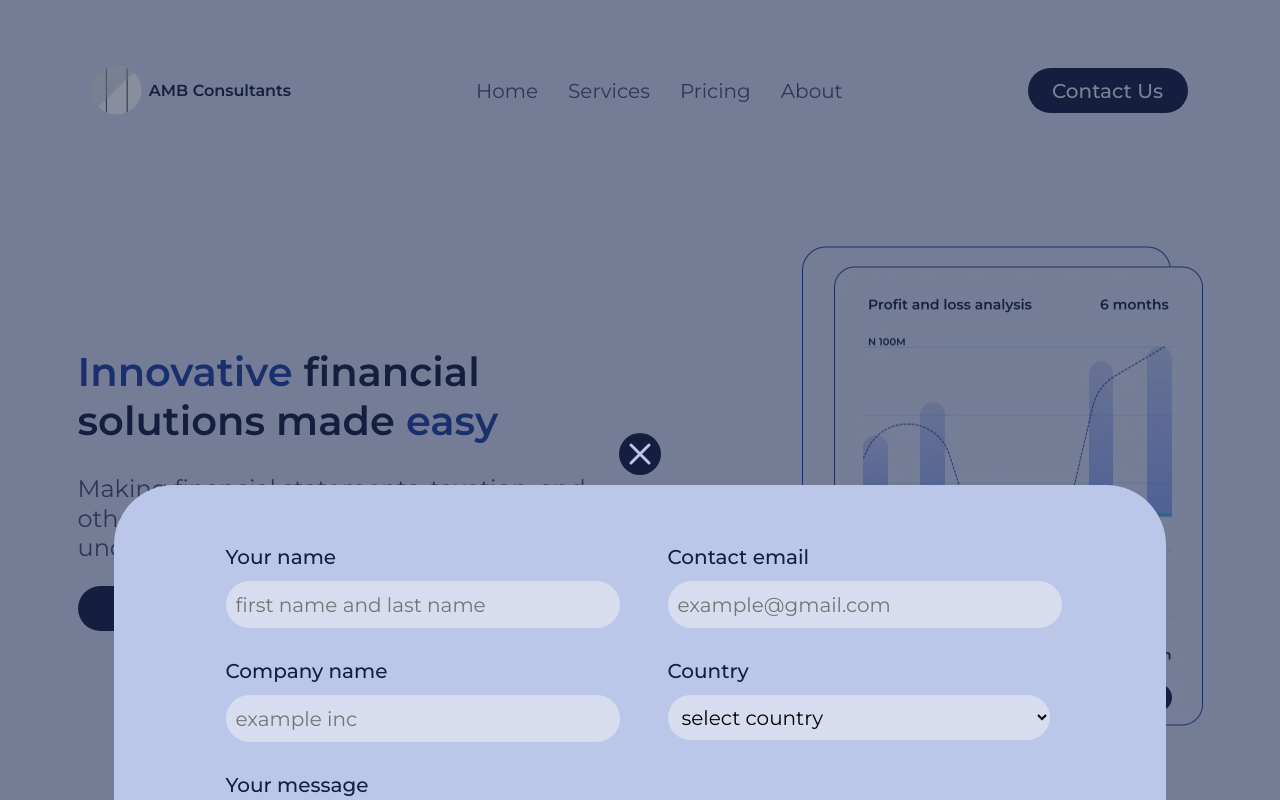
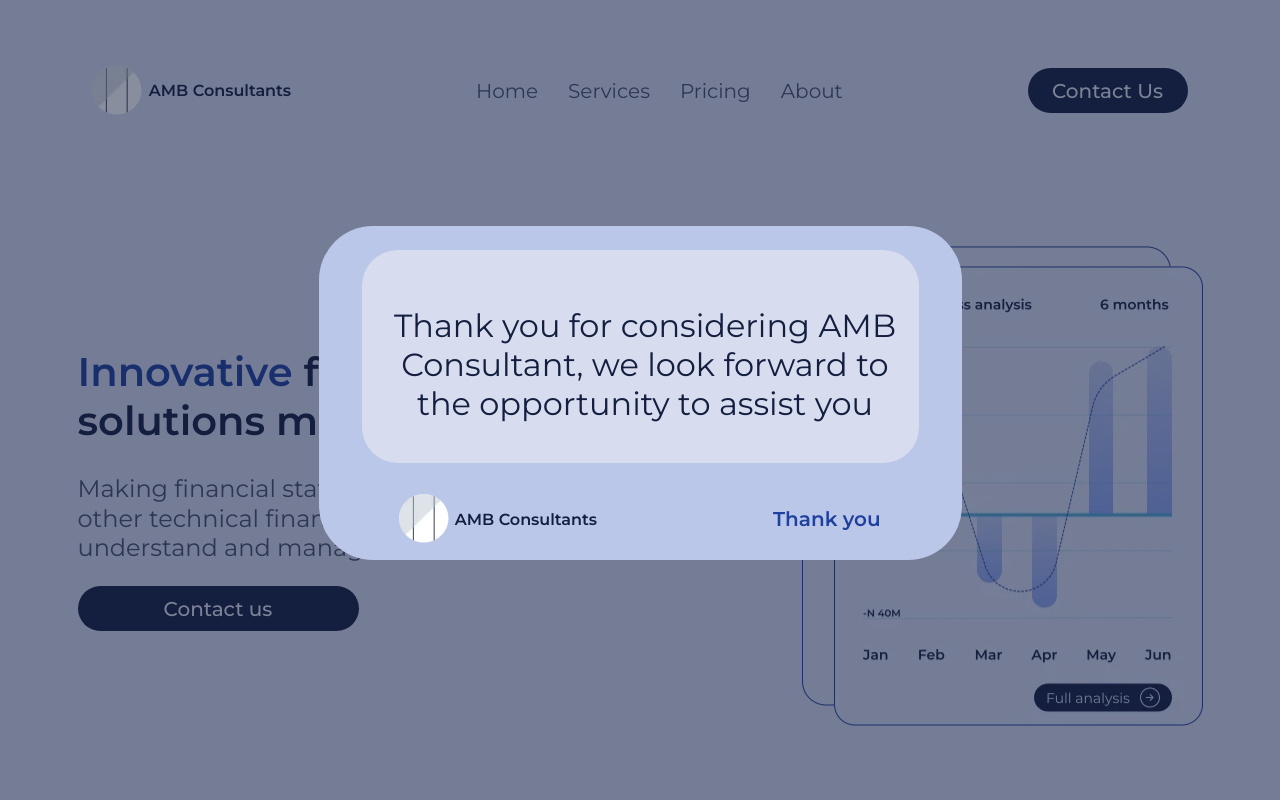
Before and after one commit to nonfungiblehayor/Amb-s-website-, a React (Create React App) app in the folder amb/: page / in a window 1280 px wide. Both pictures are taken after a click on the button "Contact Us". Shown: the top 800 px of the page. Built offline with nearby package versions, Linux system fonts and the light colour scheme.

Commit message:
feat: created pop up after form submission

```diff
--- a/amb/src/App.module.scss
+++ b/amb/src/App.module.scss
@@ -706,7 +706,7 @@ body {
   align-items: center;
   background-color: rgba(20, 31, 63, 0.5);
   z-index: 1;
-  padding-top: 433px;
+  padding-top: 226px;
   height: 100%;
   position: fixed;
   overflow-y: scroll;
@@ -845,10 +845,63 @@ body {
       }
     }
   }
-}
-// .quoteSection::-webkit-scrollbar {
-//   display: none;
-// }
+  .submitDiv {
+    width: 595px;
+    height: 286.46px;
+    background-color: #BBC7E9;
+    padding: 24px;
+    border-radius: 54px;
+    @include coldisplayStyle();
+    align-items: center;
+    gap: 24px;
+    .upDiv {
+      height: 165px;
+      width: 547px;
+      border-radius: 36px;
+      padding: 24px 0px 24px 10px;
+      background-color: #D7DDEF;
+      @include coldisplayStyle();
+      align-items: center;
+      p {
+        width: 537px;
+        color: $textHeadingColor;
+        font-family: $textFont;
+        font-size: 32px;
+        font-weight: 400;
+        text-align: center;
+      }
+    }
+    .downDiv {
+      @include rowdisplayStyle();
+     gap: 11em;
+      padding-left: 24px;
+      padding-right: 24px;
+      align-items: center;
+      .logoDiv {
+        @include rowdisplayStyle();
+        gap: 6px;
+        img {
+          width: 49.46px;
+          height: 49.46px;
+        }
+        p {
+          font-size: 16px;
+          font-weight: 600;
+          color: $textHeadingColor;
+          font-family: $textFont;
+        }
+      }
+      .thankDiv {
+        p {
+          font-size: 20px;
+          font-weight: 600;
+          font-family: $textFont;
+          color: #1F409E;
+        }
+      }
+    }
+  }
+}
 
 @media screen and (max-width: 1249px) and (min-width: 950px) {
   .headerSection {
--- a/amb/src/components/quote.jsx
+++ b/amb/src/components/quote.jsx
@@ -3,10 +3,11 @@ import style from '../App.module.scss';
 import frame423 from '../images/Frame 423.svg';
 import Countries from './countries';
 import Quoteform from './quote-form';
+import SubmitMsg from './submit-message';
 
 function Quote({hideModal}) {
     return <section className={style.quoteSection}>
-        <div className={style.cancelDiv}>
+        {/* <div className={style.cancelDiv}>
             <img src={frame423} alt='cancel logo' onClick={hideModal}></img>
         </div>
         <div className={style.formDiv}>
@@ -27,7 +28,8 @@ function Quote({hideModal}) {
                     <button type='submit' className={style.btn}>submit</button>
                 </div>
             </form>
-        </div>
+        </div> */}
+        <SubmitMsg />
     </section>
 }
 export default Quote
--- /dev/null
+++ b/amb/src/components/submit-message.jsx
@@ -0,0 +1,23 @@
+import React from 'react';
+import style from '../App.module.scss';
+import logo from '../images/Frame 130.webp';
+
+function SubmitMsg() {
+    return <div className={style.submitDiv}>
+        <div className={style.upDiv}>
+            <p>
+            Thank you for considering AMB Consultant, we look forward to the opportunity to assist you
+            </p>
+        </div>
+        <div className={style.downDiv}>
+            <div className={style.logoDiv}>
+            <img src={logo} alt='amb logo' className={style.logoImg}></img>
+            <p className={style.logoText}> AMB Consultants </p>
+            </div>
+            <div className={style.thankDiv}>
+           <p> Thank you </p>
+            </div>
+        </div>
+    </div>
+}
+export default SubmitMsg
```
